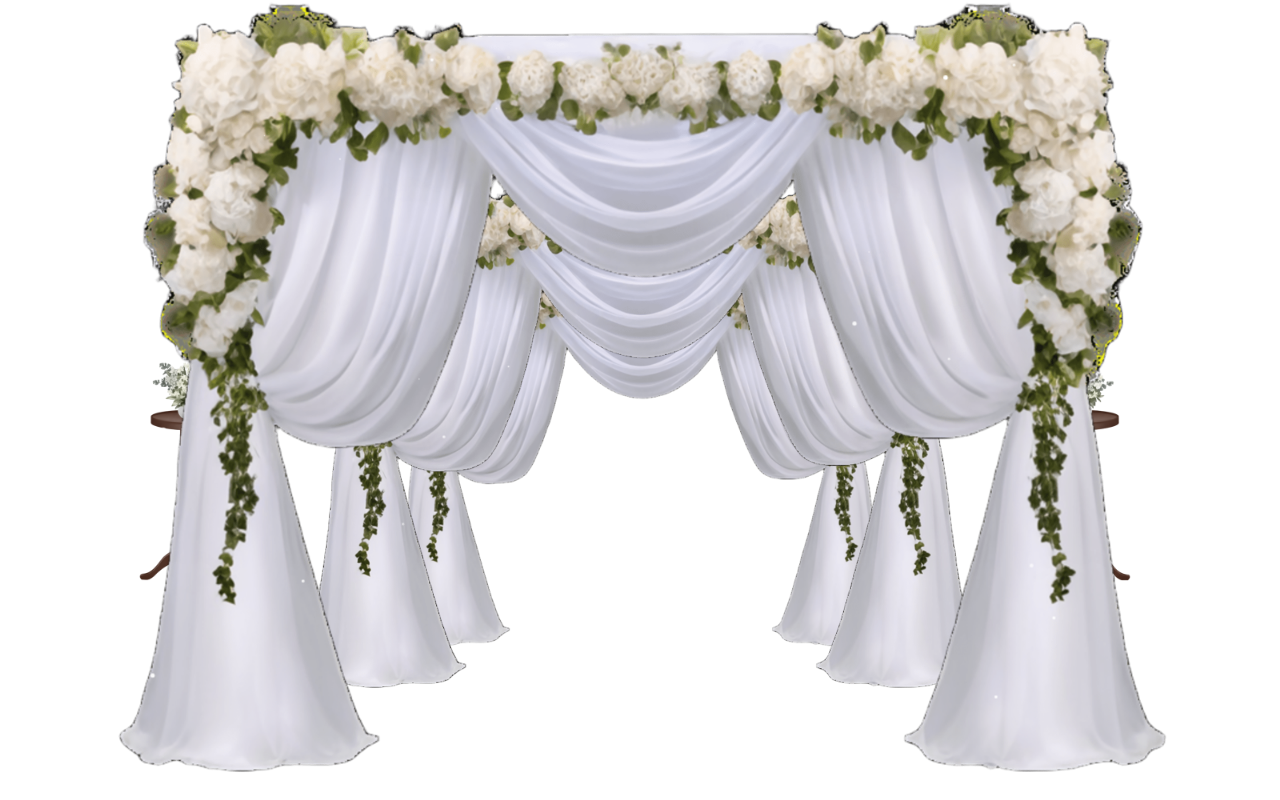
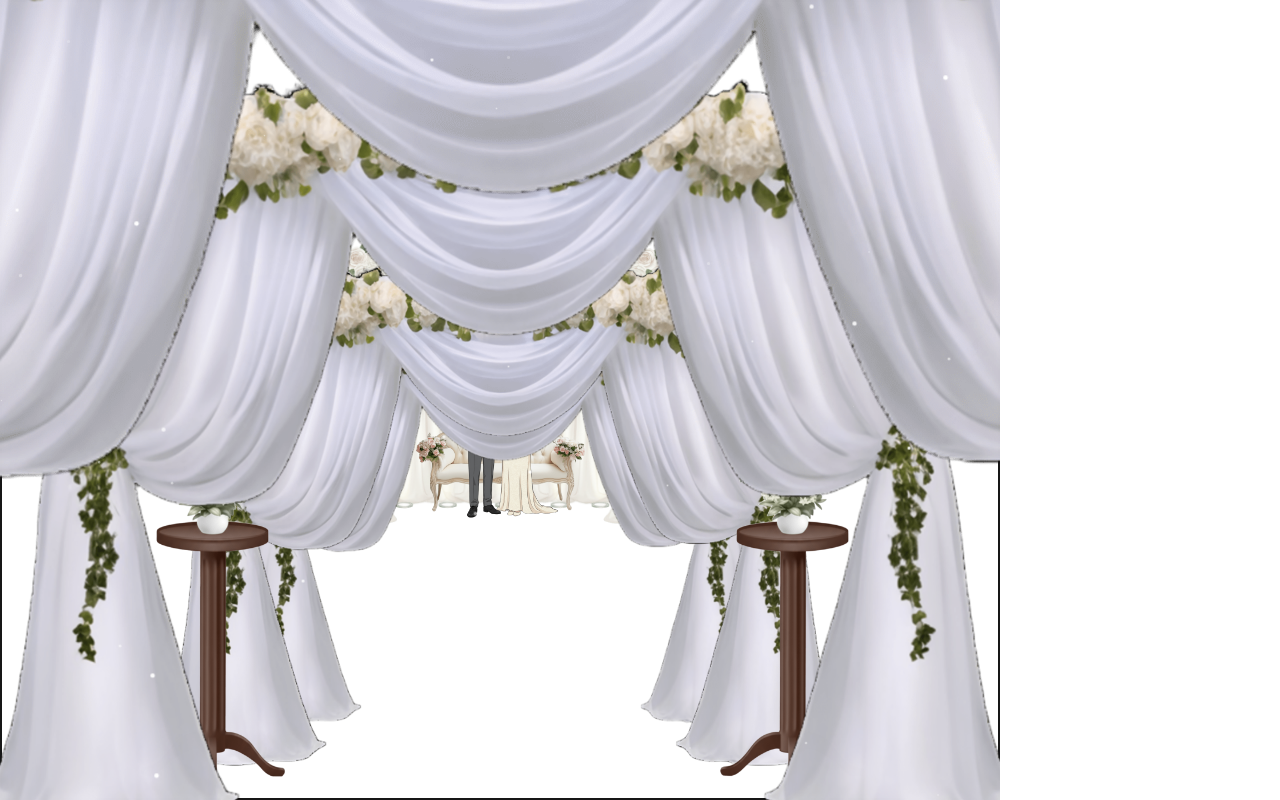
Before and after one commit to farids13/portfolio, a Next.js app: page /wedding-3d in a window 1280 px wide. Built offline with nearby package versions, Linux system fonts and the light colour scheme.

Commit message:
Dev: Add Base For Zoom In

```diff
--- a/app/(main)/wedding-3d/page.tsx
+++ b/app/(main)/wedding-3d/page.tsx
@@ -9,7 +9,6 @@ export default function Wedding3DPage() {
   const [isDoorOpening, setIsDoorOpening] = useState(false);
   const [buttonOpacity, setButtonOpacity] = useState(1);
   const [isScaleAnimating, setIsScaleAnimating] = useState(false);
-  const [isOpenMenu, setIsOpenMenu] = useState(false);
 
   useEffect(() => {
     const handleWheel = (e: WheelEvent) => {
@@ -17,7 +16,6 @@ export default function Wedding3DPage() {
       setScrollY(prev => Math.max(0, Math.min(prev + e.deltaY * 0.1, 100)));
     };
 
-    // Touch event handling for mobile devices
     let touchStartY = 0;
     let touchCurrentY = 0;
 
@@ -59,25 +57,19 @@ export default function Wedding3DPage() {
     setButtonOpacity(0);
     setTimeout(() => {
       setIsDoorOpening(true);
-    },100);
+    }, 100);
     setTimeout(() => {
       setIsScaleAnimating(true);
     }, 1000);
     setTimeout(() => {
       setIsOpened(true);
-      setTimeout(() => {
-        setIsOpenMenu(false);
-      }, 1000);
-      setIsOpenMenu(true);
     }, 3000);
   };
 
-  // Scale animation class
   const scaleClasses = isScaleAnimating
     ? 'scale-[50] transition-transform duration-[3000ms] ease-in'
     : 'lg:scale-120';
 
-  // Animasi untuk pintu terbuka dengan conditional classes
   const leftDoorClasses = isDoorOpening
     ? 'rotate-y-65 origin-left transition-transform duration-2000'
     : '';
@@ -150,19 +142,17 @@ export default function Wedding3DPage() {
     );
   }
 
-  const door1Transform = `scale(${1.5 + scrollY * 0.1}) translateY(-${scrollY * 3}px)`;
-  const door2Transform = `scale(${1 + scrollY * 0.05}) translateY(-${scrollY * 2}px)`;
-  const door3Transform = `scale(${0.75 + scrollY * 0.025}) translateY(-${scrollY * 0.2}px)`;
+  const door0Transform = `scale(${2.5 + scrollY * 0.1}) translateY(-${scrollY * 15}px)`;
+  const door1Transform = `scale(${1.5 + scrollY * 0.1}) translateY(-${scrollY * 10}px)`;
+  const door2Transform = `scale(${1 + scrollY * 0.06}) translateY(-${scrollY * 8}px)`;
+  const door3Transform = `scale(${0.8 + scrollY/2 * 0.09}) translateY(-${scrollY * 3}px)`;
+  const door4Transform = `scale(${0.8/4 + scrollY/4 * 0.09/2}) translateY(-${scrollY * 2}px)`;
+  const sofaTransform = `scale(${0.8/4 + scrollY/4 * 0.09/2}) translateY(-${scrollY * 0}px)`;
 
   return (
-    <div className={`h-screen bg-white overflow-hidden fixed inset-0 transition-all duration-2000 ease-in-out scale-100`}>
-      <div className="fixed inset-0 flex items-center justify-center">
-        <div
-          className="absolute w-full h-full z-3"
-          style={{
-            transform: door1Transform,
-          }}
-        >
+    <div className={`h-screen bg-white overflow-hidden max-h-[800px] max-w-[1000px] fixed inset-0 transition-all duration-2000 ease-in-out scale-100`}>
+      <div className="fixed inset-0 flex items-end justify-center border-2">
+        <div className={`absolute w-[1000px] h-[800px] z-51`} style={{ transform: door0Transform }}>
           <Image
             src="/images/wedding/frame/decoration-walk.png"
             alt="decoration-walk"
@@ -171,9 +161,17 @@ export default function Wedding3DPage() {
             priority
           />
         </div>
-        <div className="absolute w-full h-full z-2"
-          style={{ transform: door2Transform }}>
-          <div className="absolute w-full h-full z-2 -bottom-10 ">
+        <div className={`absolute w-[1000px] h-[800px] z-50 -bottom-15`} style={{ transform: door1Transform }}>
+          <Image
+            src="/images/wedding/frame/decoration-walk.png"
+            alt="decoration-walk"
+            fill
+            className="object-contain"
+            priority
+          />
+        </div>
+        <div className={`absolute w-[1000px] h-[800px] z-49`} style={{ transform: door2Transform }}>
+          <div className="absolute w-full h-full -bottom-30 ">
             <Image
               src="/images/wedding/frame/decoration-walk.png"
               alt="decoration-walk"
@@ -182,7 +180,7 @@ export default function Wedding3DPage() {
               priority
             />
           </div>
-          <div className="absolute w-1/3 h-1/3 z-2 left-0 bottom-48">
+          <div className="absolute w-1/2 h-1/2 left-0 -bottom-5">
             <Image
               src="/images/wedding/frame/table-flower.png"
               alt="table-flower"
@@ -191,7 +189,7 @@ export default function Wedding3DPage() {
               priority
             />
           </div>
-          <div className="absolute w-1/3 h-1/3 z-2 -right-10 bottom-48">
+          <div className="absolute w-1/2 h-1/2 z-2 -right-20 -bottom-5">
             <Image
               src="/images/wedding/frame/table-flower.png"
               alt="table-flower"
@@ -201,15 +199,37 @@ export default function Wedding3DPage() {
             />
           </div>
         </div>
-        <div
-          className="absolute w-full h-full z-1 -bottom-15 "
-          style={{
-            transform: door3Transform,
-          }}
-        >
+        <div className={`absolute w-[1000px] h-[800px] z-48 -bottom-32`} style={{ transform: door3Transform }}>
           <Image
             src="/images/wedding/frame/decoration-walk.png"
             alt="decoration-walk"
+            fill
+            className="object-contain"
+            priority
+          />
+        </div>
+        <div className={`absolute w-[1000px] h-[800px] z-47 top-10`} style={{ transform: door4Transform }}>
+          <Image
+            src="/images/wedding/couple_image.png"
+            alt="couple"
+            fill
+            className="object-contain"
+            priority
+          />
+        </div>
+        <div className={`absolute w-[1000px] h-[800px] z-46 top-15`} style={{ transform: sofaTransform }}>
+          <Image
+            src="/images/wedding/frame/sofa.png"
+            alt="sofa"
+            fill
+            className="object-contain"
+            priority
+          />
+        </div>
+        <div className={`absolute w-[1000px] h-[800px] scale-300 z-45 top-0`} style={{ transform: door4Transform }}>
+          <Image
+            src="/images/wedding/frame/vector-stage.png"
+            alt="vector-stage"
             fill
             className="object-contain"
             priority
```
Also changed, not shown: public/images/wedding/couple_image.png, public/images/wedding/frame/vector-stage.png (renamed from public/images/wedding/frame/Vector Stage.png).
